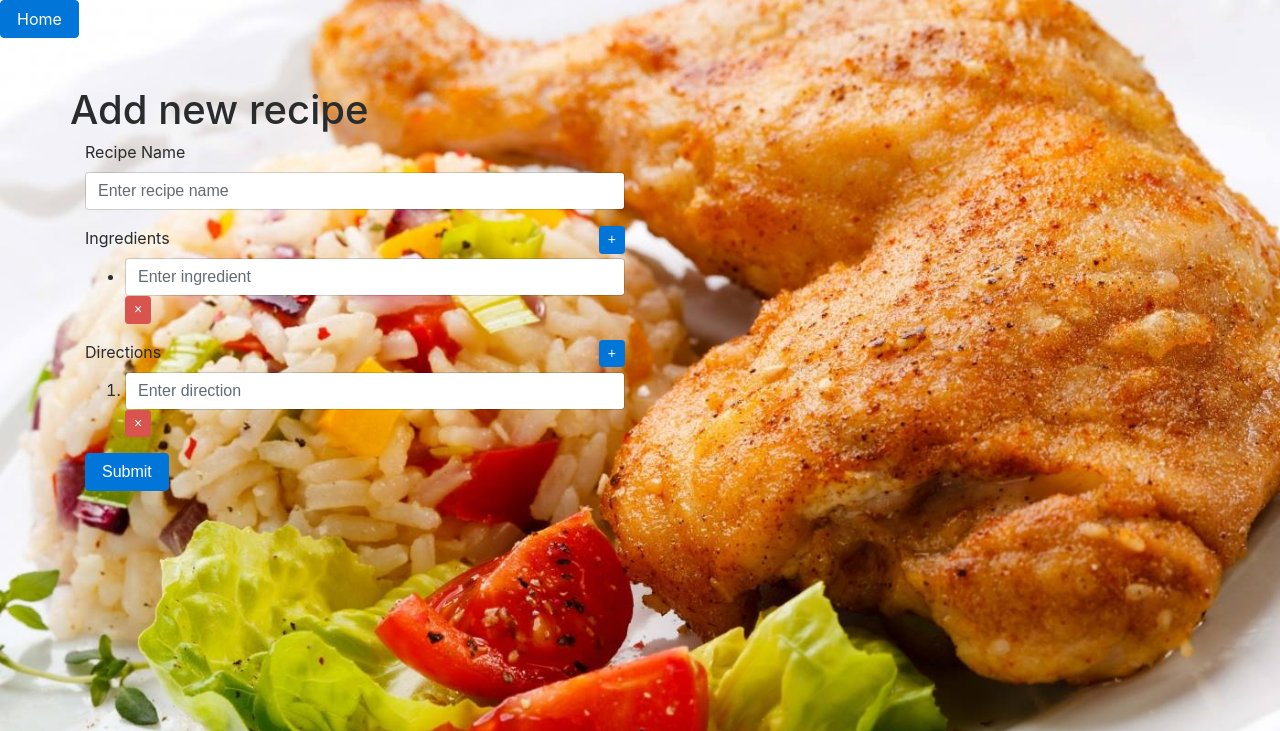
After one commit to ysshah/prog03-web, a Django app: page /add/ in a window 1280 px wide. The commit adds this page. Shown: the top 731 px of the page. Run offline with Django 3.2, Linux system fonts and the light colour scheme; style sheets or scripts are compiled from the project's sources; some libraries are stand-ins or nearby versions.

Commit message:
Implement add, delete, links, basic search

```diff
--- /dev/null
+++ b/recipes/static/script.js
@@ -0,0 +1,62 @@
+$(document).ready(function() {
+
+    $('input.search').keyup(function() {
+        var query = $(this).val();
+        $('div.row.recipe').each(function(index) {
+            console.log($(this).find('a').text());
+            if ($(this).find('a').text().toLowerCase().includes(query.toLowerCase())) {
+                $(this).show();
+            } else {
+                $(this).hide();
+            }
+        });
+    });
+
+    $('button.add').click(function() {
+        if ($(this).hasClass('ingredient')) {
+            var li = $('ul li').last().clone();
+            li.children('input').val('');
+            li.appendTo('ul');
+        } else {
+            var li = $('ol li').last().clone();
+            li.children('input').val('');
+            li.appendTo('ol');
+        }
+    });
+
+    $('ul,ol').on('click', 'button.delete', function() {
+        if ($(this).parent().siblings().length == 0) {
+            $(this).siblings('input').val('');
+        } else {
+            $(this).parent().remove();
+        }
+    });
+
+    $('input[name=RecipeName]').keypress(function(e) {
+        if (e.which == 13) {
+            e.preventDefault();
+        }
+    });
+
+    $('ul,ol').on('keypress', 'input', function(e) {
+        if (e.which == 13) {
+            e.preventDefault();
+            var li = $(this).parent().clone();
+            li.insertAfter($(this).parent());
+            var input = li.children('input');
+            input.val('');
+            input.focus();
+        }
+    });
+
+    $('ul,ol').on('keydown', 'input', function(e) {
+        if (e.keyCode == 8) {
+            if ($(this).val() == '' && $(this).parent().siblings().length != 0) {
+                e.preventDefault();
+                $(this).parent().prev().children('input').focus();
+                $(this).parent().remove();
+            }
+        }
+    });
+
+});
--- a/recipes/static/style.css
+++ /dev/null
@@ -1,2 +0,0 @@
-body{background:url(/static/images/bg.jpg) no-repeat center center fixed;-webkit-background-size:cover;-moz-background-size:cover;-o-background-size:cover;background-size:cover}h1{margin-top:50px}input.search{background-color:rgba(255,255,255,0.8);margin:50px 0}input.search:focus{background-color:rgba(255,255,255,0.8)}.recipe.row{background-color:rgba(255,255,255,0.8);height:50px}
-/*# sourceMappingURL=style.css.map */
--- /dev/null
+++ b/recipes/templates/add.html
@@ -0,0 +1,42 @@
+{% extends "base.html" %}
+{% block content %}
+<a href="{% url 'index' %}" class="btn btn-primary">Home</a>
+
+<div class="container">
+    <div class="row">
+        <h1 class="text-center">Add new recipe</h1>
+    </div>
+    <div class="row">
+        <div class="col-6">
+            <form action="{% url 'add' %}" method="post">
+                <div class="form-group">
+                    <label for="name">Recipe Name</label>
+                    <input class="form-control" type="text" name="RecipeName" placeholder="Enter recipe name">
+                </div>
+                <div class="form-group">
+                    <label for="Ingredients[]">Ingredients</label>
+                    <button type="button" class="btn btn-primary btn-sm float-right add ingredient" tabindex="-1">+</button>
+                    <ul>
+                        <li class="add">
+                            <input class="form-control ingredient" type="text" name="Ingredients[]" placeholder="Enter ingredient">
+                            <button type="button" class="btn btn-danger btn-sm delete" tabindex="-1">&times;</button>
+                        </li>
+                    </ul>
+                </div>
+                <div class="form-group">
+                    <label for="Directions[]">Directions</label>
+                    <button type="button" class="btn btn-primary btn-sm float-right add direction" tabindex="-1">+</button>
+                    <ol>
+                        <li class="add">
+                            <input class="form-control direction" type="text" name="Directions[]" placeholder="Enter direction">
+                            <button type="button" class="btn btn-danger btn-sm delete" tabindex="-1">&times;</button>
+                        </li>
+                    </ol>
+                </div>
+                <button type="submit" class="btn btn-primary">Submit</button>
+                {% csrf_token %}
+            </form>
+        </div>
+    </div>
+</div>
+{% endblock content %}
--- a/recipes/templates/base.html
+++ b/recipes/templates/base.html
@@ -11,7 +11,7 @@
         <link rel="stylesheet" href="https://maxcdn.bootstrapcdn.com/bootstrap/4.0.0-alpha.6/css/bootstrap.min.css" integrity="sha384-rwoIResjU2yc3z8GV/NPeZWAv56rSmLldC3R/AZzGRnGxQQKnKkoFVhFQhNUwEyJ" crossorigin="anonymous">
         <link rel="stylesheet" href="{% static 'style.css' %}">
     </head>
-    <body>
+    <body class="{{ body_class }}">
         {% block content %}{% endblock content %}
         <script src="https://code.jquery.com/jquery-3.1.1.min.js" integrity="sha256-hVVnYaiADRTO2PzUGmuLJr8BLUSjGIZsDYGmIJLv2b8=" crossorigin="anonymous"></script>
         <script src="https://cdnjs.cloudflare.com/ajax/libs/tether/1.4.0/js/tether.min.js" integrity="sha384-DztdAPBWPRXSA/3eYEEUWrWCy7G5KFbe8fFjk5JAIxUYHKkDx6Qin1DkWx51bBrb" crossorigin="anonymous"></script>
--- a/recipes/urls.py
+++ b/recipes/urls.py
@@ -4,4 +4,6 @@ from . import views
 
 urlpatterns = [
     url(r'^$', views.index, name='index'),
+    url(r'^add/$', views.add, name='add'),
+    url(r'^view/(?P<recipe_name>.+)/$', views.view, name='view'),
 ]
--- a/recipes/views.py
+++ b/recipes/views.py
@@ -1,13 +1,53 @@
-from django.shortcuts import render
+from django.shortcuts import render, redirect
+from django.http import Http404
 import boto3
+from boto3.dynamodb.conditions import Key
 
 def index(request):
     dynamodb = boto3.resource('dynamodb', region_name='us-east-1')
     table = dynamodb.Table('Recipes')
     recipes = table.scan()['Items']
-    # recipes = [
-    #     {'RecipeName': 'Pasta'},
-    #     {'RecipeName': 'Bacon and Eggs'}
-    # ]
+    context = {
+        'recipes': recipes,
+        'body_class': 'full'
+    }
+    return render(request, 'index.html', context)
 
-    return render(request, 'index.html', {'recipes': recipes})
+
+def view(request, recipe_name):
+    dynamodb = boto3.resource('dynamodb', region_name='us-east-1')
+    table = dynamodb.Table('Recipes')
+    recipes = table.query(KeyConditionExpression=Key(
+        'RecipeName').eq(recipe_name))['Items']
+    if request.method == 'POST':
+        table.delete_item(Key={'RecipeName': recipe_name,
+            'Ingredients': recipes[0]['Ingredients']})
+        return redirect('index')
+    if recipes:
+        recipe = recipes[0]
+        recipe['Ingredients'] = recipe['Ingredients'].split('\n')
+        if 'Directions' in recipe:
+            recipe['Directions'] = recipe['Directions'].split('\n')
+        return render(request, 'view.html', {'recipe': recipe})
+    raise Http404("Recipe does not exist.")
+
+
+def add(request):
+    if request.method == 'POST':
+        dynamodb = boto3.resource('dynamodb', region_name='us-east-1')
+        table = dynamodb.Table('Recipes')
+        recipe_name = request.POST['RecipeName']
+        recipes = table.query(KeyConditionExpression=Key(
+            'RecipeName').eq(recipe_name))['Items']
+        if not recipes:
+            ingredients = [i for i in request.POST.getlist('Ingredients[]') if i]
+            directions = [d for d in request.POST.getlist('Directions[]') if d]
+            recipe = {
+                'RecipeName': recipe_name,
+                'Ingredients': '\n'.join(ingredients)
+            }
+            if directions:
+                recipe['Directions'] = '\n'.join(directions)
+            table.put_item(Item=recipe)
+            return redirect('view', recipe_name=recipe_name)
+    return render(request, 'add.html', {})
```
Also changed, not shown: recipes/static/style.scss (+20 -4 lines), recipes/templates/index.html (+5 -2 lines), recipes/templates/view.html (added, +37 -0 lines), 1 other file.
